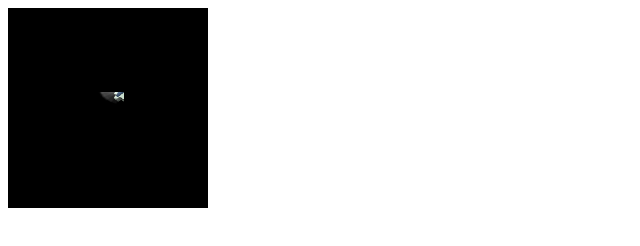
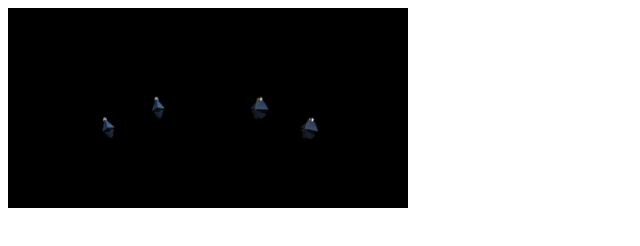
Before and after one commit to daishihmr/glshooter2, a plain HTML site: page assets/raw/animationsprite.html in a window 1280 px wide. Shown: the whole page, without its empty margins (0-640 px from the left). Drawn offline with Linux system fonts and the light colour scheme.

Commit message:
animation sprite

```diff
--- a/assets/raw/animationsprite.html
+++ b/assets/raw/animationsprite.html
@@ -5,29 +5,53 @@
 tm.preload(function() {
     tm.addLoadCheckList(tm.asset.AssetManager);
 
-    tm.asset.AssetManager.load("tex", "../tex1.png")
+    tm.asset.AssetManager.load("tex1", "../tex1.png")
 });
 tm.main(function() {
-    var app = tm.app.CanvasApp("#c").resize(200, 200);
+    var app = tm.app.CanvasApp("#c").resize(400, 200);
     var scene = app.currentScene;
 
-    var s = tm.app.AnimationSprite(32, 32, tm.app.SpriteSheet({
-        image: "tex",
+    var ss = tm.app.SpriteSheet({
+        image: "tex1",
         frame: {
             width: 32,
             height: 32
         },
         animations: {
             "anim0": {
-                frames: Array.range(0, 64),
+                frames: [ 8+16*8, 9+16*8, 10+16*8, 8+16*9, 9+16*9, 10+16*9 ],
                 next: "anim0",
-                frequency: 5
-            }
+                frequency: 3
+            },
+            "anim1": {
+                frames: [ 8+16*8, 9+16*8, 10+16*8, 8+16*9, 9+16*9, 10+16*9 ].reverse(),
+                next: "anim1",
+                frequency: 3
+            },
         }
-    }));
-    s.gotoAndPlay("anim0");
+    });
 
-    s.setPosition(100, 100).addChildTo(scene);
+
+    var s0 = tm.app.AnimationSprite(32, 32, ss);
+    s0.gotoAndPlay("anim1");
+    s0.rotation = -20;
+    s0.setPosition(100, 120).addChildTo(scene);
+
+    var s1 = tm.app.AnimationSprite(32, 32, ss);
+    s1.gotoAndPlay("anim1");
+    s1.rotation = -10;
+    s1.setPosition(150, 100).addChildTo(scene);
+
+    var s2 = tm.app.AnimationSprite(32, 32, ss);
+    s2.gotoAndPlay("anim0");
+    s2.rotation = 10;
+    s2.setPosition(250, 100).addChildTo(scene);
+
+    var s3 = tm.app.AnimationSprite(32, 32, ss);
+    s3.gotoAndPlay("anim0");
+    s3.rotation = 20;
+    s3.setPosition(300, 120).addChildTo(scene);
+
     app.run();
 });
 </script>
```
Also changed, not shown: assets/raw/image/stage1.html (+2 -0 lines), src/Player.js (+26 -16 lines).
